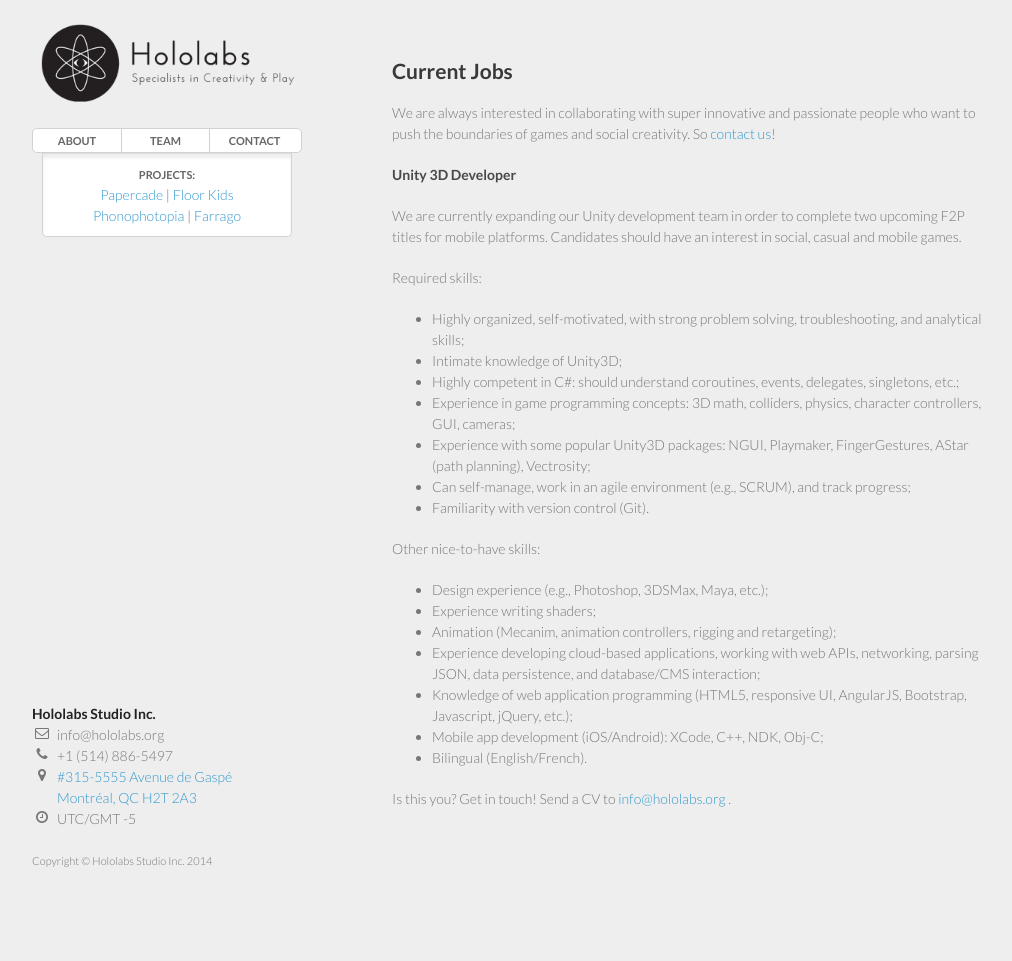
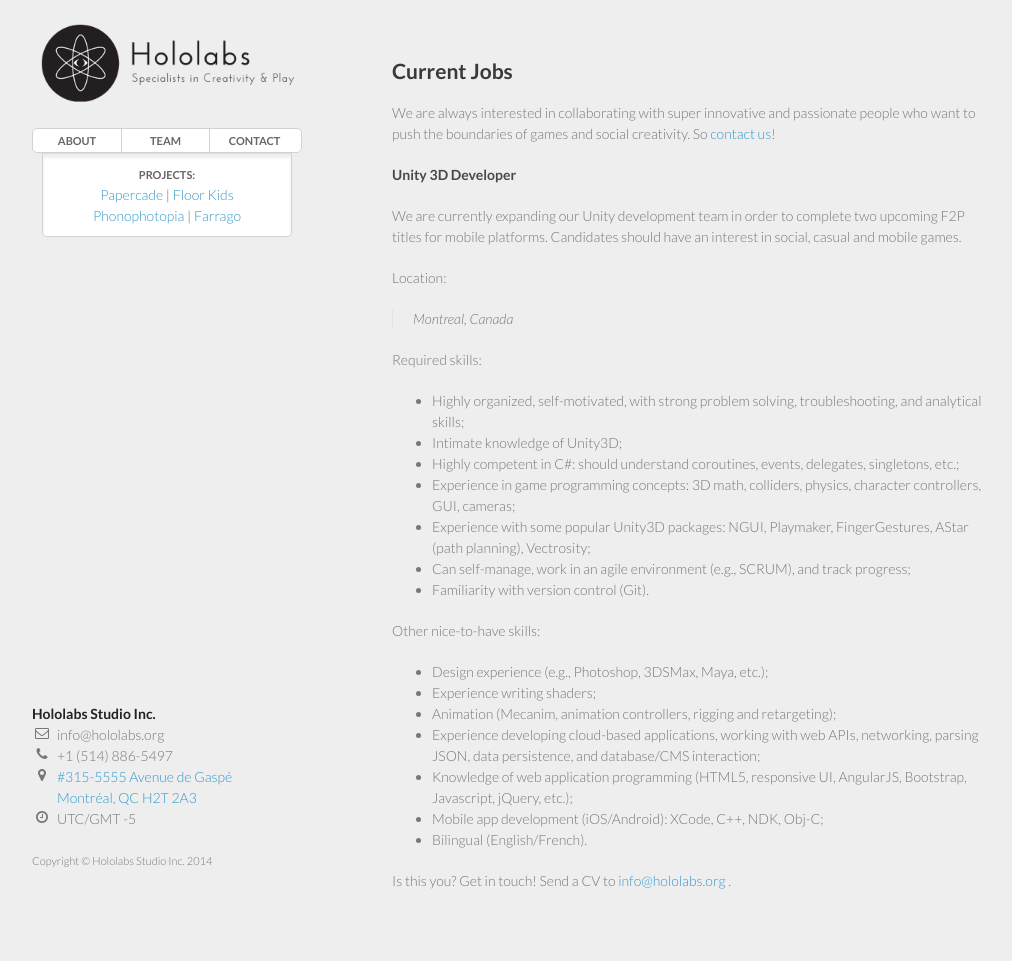
Before and after one commit to hololabs/hololabs.github.io, a Jekyll site: the page built from team/jobs.html, in a window 1280 px wide. Shown: the whole page, without its empty margins (128-1140 px from the left). Built offline with Jekyll 4.4.1, drawn with Linux system fonts in a browser that asks for light colours; nearby versions of some CDN libraries; Markdown is read by kramdown in place of the engine named in the settings; before the commit the page ends 900 px from its top, so only the background shows below that.

Commit message:
added location to job post

```diff
--- a/team/jobs.html
+++ b/team/jobs.html
@@ -23,6 +23,9 @@
 <h4>Unity 3D Developer</h4>
 
 <p>We are currently expanding our Unity development team in order to complete two upcoming F2P titles for mobile platforms. Candidates should have an interest in social, casual and mobile games.</p>
+
+<p>Location:</p>
+<blockquote><p>Montreal, Canada</p></blockquote>
 
 <p>Required skills:</p>
 <ul>
```
